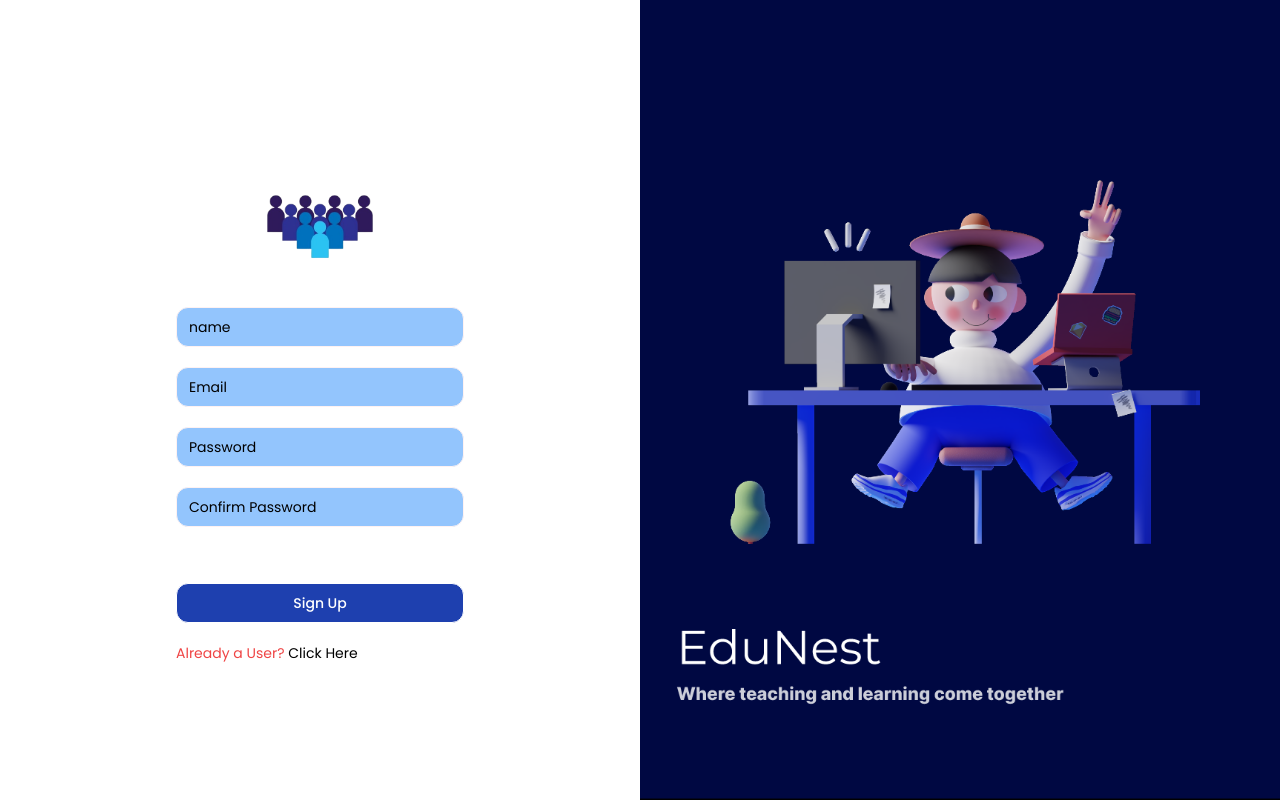
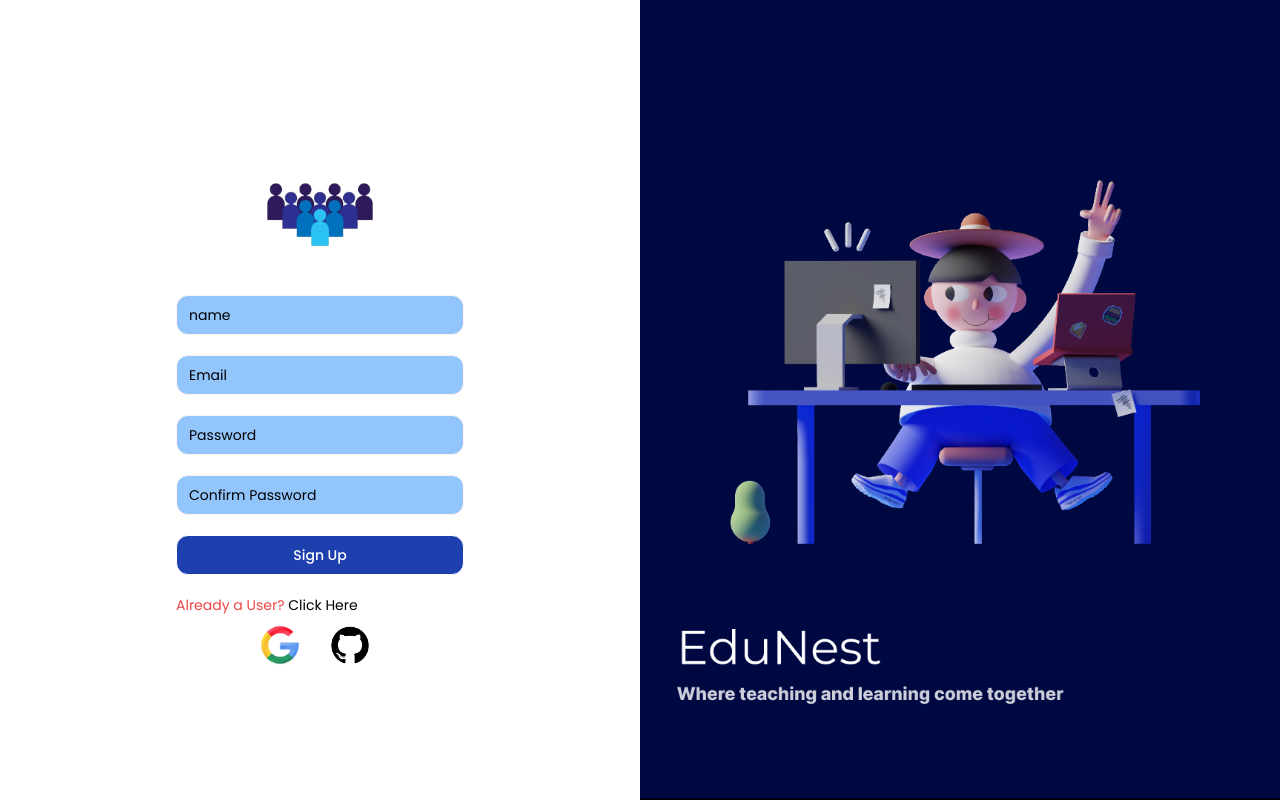
Before and after one commit to Gokulsuresh1918/EduNest, a Next.js app: page /signup in a window 1280 px wide. Built offline with nearby package versions, Linux system fonts and the light colour scheme.

Commit message:
form validadtion completed

```diff
--- a/package.json
+++ b/package.json
@@ -10,6 +10,7 @@
     "lint": "next lint"
   },
   "dependencies": {
+    "@hookform/resolvers": "^3.3.4",
     "@nextui-org/react": "^2.3.6",
     "@radix-ui/react-slot": "^1.0.2",
     "bcrypt": "^5.1.1",
@@ -24,9 +25,11 @@
     "next-auth": "^4.24.7",
     "react": "^18",
     "react-dom": "^18",
+    "react-hook-form": "^7.51.4",
     "react-icons": "^5.1.0",
     "tailwind-merge": "^2.3.0",
-    "tailwindcss-animate": "^1.0.7"
+    "tailwindcss-animate": "^1.0.7",
+    "zod": "^3.23.6"
   },
   "devDependencies": {
     "@types/node": "^20",
--- a/src/app/components/Auth/login.tsx
+++ b/src/app/components/Auth/login.tsx
@@ -1,19 +1,49 @@
 "use client";
 
 import React from "react";
+import Link from "next/link";
 import Image from "next/image";
 import imageUrl from "../../../../public/images/signupimage.png";
-import Link from "next/link";
 import Logo from "../../../../public/images/logo.png";
 import googleimg from "../../../../public/images/google logo.png";
 import githubimg from "../../../../public/images/github-removebg-preview.png";
 import { Input } from "@/components/ui/input";
 import { Button } from "@/components/ui/button";
 import { signIn, useSession } from "next-auth/react";
+import { useForm, SubmitHandler } from "react-hook-form";
+import { z } from "zod";
+import { zodResolver } from '@hookform/resolvers/zod';
+
+const schema = z.object({
+  email: z.string().email(),
+  password: z.string().min(6),
+});
+type FormField = z.infer<typeof schema>;
 
 const loginPage = () => {
   const { data, status } = useSession();
-  console.log("status", status);
+
+  const {
+    register,
+    handleSubmit,
+    setError,
+    formState: { errors, isSubmitting },
+  } = useForm<FormField>({
+    defaultValues: { email: "test@gmail.com", password: "asdfasdf" },
+    resolver: zodResolver(schema),
+  });
+
+  const onSubmit: SubmitHandler<FormField> = async (data) => {
+    try {
+      await new Promise((resolve) => setTimeout(resolve, 1000));
+      // throw new Error();
+      console.log("hello", data);
+    } catch (error) {
+      setError("root", {
+        message: "Error from the backend",
+      });
+    }
+  };
 
   return (
     <div className=" flex justify-center w-screen overflow-hidden">
@@ -30,32 +60,59 @@ const loginPage = () => {
             <Image src={Logo} alt="Logo" width={170} height={50} />
           </Link>
         </div>
-        <div className=" flex flex-col px-44 w-full gap-5 ">
+        <div>
           {/* bg-[#645FB7] */}
+          <form
+            onSubmit={handleSubmit(onSubmit)}
+            className=" flex flex-col px-44 w-full gap-4"
+          >
             <Input
+              {...register("email")}
               type="email"
               placeholder="Email"
               className="bg-blue-300 rounded-xl  border-red-50"
             />
+            {errors.email && (
+              <p className="text-red-700 text-sm animate-pulse">
+                {errors.email.message}
+              </p>
+            )}
+
             <Input
               type="password"
+              {...register("password")}
               placeholder="Password"
               className="bg-blue-300 rounded-xl border-red-50 "
             />
+            {errors.password && (
+              <p className="text-red-600 text-sm animate-pulse">
+                {errors.password.message}
+              </p>
+            )}
 
             <Button
+              disabled={isSubmitting}
               className="bg-blue-800 rounded-xl text-white  "
               variant="outline"
             >
-            Log In
+              {isSubmitting ? "...Loading" : "Log In"}
             </Button>
-          <h3 className="text-sm text-red-500">
+            {errors.root && (
+              <p className="text-red-500 text-xl animate-pulse">
+                {errors.root.message}
+              </p>
+            )}
+          </form>
+          <div className="flex justify-center">
+            <h3 className="text-lg text-red-800 flex justify-center ">
               New User ?{" "}
               <a href="/signup" className="text-black">
-              Click Here
+                SIGN UP
               </a>
             </h3>
-          <div className="flex justify-center items-center space-x-5 animate-pulse">
+          </div>
+
+          <div className="flex justify-center items-center space-x-5 ">
             <Image
               onClick={() => signIn("google")}
               src={googleimg}
--- a/src/app/components/Auth/signUp.tsx
+++ b/src/app/components/Auth/signUp.tsx
@@ -9,76 +9,42 @@ import googleimg from "../../../../public/images/google logo.png";
 import githubimg from "../../../../public/images/github-removebg-preview.png";
 import { Input } from "@/components/ui/input";
 import { Button } from "@/components/ui/button";
-import  { useRouter } from "next/navigation";
+import { useRouter } from "next/navigation";
+import { useForm, SubmitHandler } from "react-hook-form";
+import { z } from "zod";
+import { zodResolver } from "@hookform/resolvers/zod";
+import { signIn } from "next-auth/react";
 // import { signIn } from "next-auth/react";
 
+const schema = z.object({
+  name: z.string().min(3),
+  email: z.string().email(),
+  password: z.string().min(6),
+  confirmPassword: z.string().min(6),
+});
+type FormField = z.infer<typeof schema>;
+
 const signUpPage = () => {
-  const [name, setName] = useState("");
-  const [email, setEmail] = useState("");
-  const [password, setPassword] = useState("");
-  const [confirmPassword, setConfirmPassword] = useState("");
-  const [error, setError] = useState("");
-
   const router = useRouter();
 
-  const isValidEmail = (email: string) => {
-    let emailRegex = /^[\w\.-]+@[a-zA-Z\d\.-]+\.[a-zA-Z]{2,}$/;
-    return emailRegex.test(email);
-  };
-  const isValidName = (name: string) => {
-    var usernameRegex = /^[A-Za-z0-9_]{5,25}$/;
-    return usernameRegex.test(name);
-  };
-  const isValidPassword = (password: string) => {
-    var passwordRegex =
-      /^(?=.*[a-z])(?=.*[A-Z])(?=.*\d)(?=.*[^A-Za-z0-9]).{7,15}$/;
-    return passwordRegex.test(password);
-  };
+  const {
+    register,
+    handleSubmit,
+    setError,
+    formState: { isSubmitting, errors },
+  } = useForm<FormField>({
+    resolver: zodResolver(schema),
+  });
 
-  const handleSubmit = async (e: any) => {
-    console.log('vannu');
-
-    e.preventDefault();
-    if (!isValidEmail(email)) {
-      setError("email is invalid");
-
-      return;
-    }
-    if (!isValidName(name)) {
-      setError("name is invalid ");
-      return;
-    }
-    if (!isValidPassword(password)) {
-      setError("password is invalid");
-      return;
-    }
+  const onSubmit: SubmitHandler<FormField> = async (data) => {
     try {
-      const res = await fetch("/api/register", {
-        method: "POST",
-        headers: {
-          "Content-Type": "application/json",
-        },
-        body: JSON.stringify({
-          email,
-          password,
-        }),
+      await new Promise((resolve) => setTimeout(resolve, 1000));
+      // throw new Error();
+      console.log("hello", data);
+    } catch (error) {
+      setError("root", {
+        message: "Error from the backend",
       });
-      const data = await res.json();
-      if (res.ok) {
-        //todo here route to the ohter page
-        console.log('this responce oky now redirect ');
-          router.push("/login");
-
-      } else {
-        if (res.status === 400) {
-          setError("This user already exists");
-        } else {
-          setError(data.message || "An error occurred");
-        }
-      }
-    } catch (error) {
-      setError("Please try again");
-      console.log(error);
     }
   };
 
@@ -91,43 +57,70 @@ const signUpPage = () => {
           </Link>
         </div>
         <div className="flex flex-col px-44 w-full gap-5">
-          <form className="flex flex-col w-full gap-5"  onSubmit={handleSubmit}>
+          <form
+            onSubmit={handleSubmit(onSubmit)}
+            className="flex flex-col w-full gap-5"
+          >
             <Input
               type="text"
               placeholder="name"
-              // value={name}
-              onChange={(e) => setName(e.target.value)}
+              {...register("name")}
               className="bg-blue-300 rounded-xl border-red-50"
             />
+            {errors.name && (
+              <p className="text-red-600 text-xs animate-pulse">
+                {errors.name.message}
+              </p>
+            )}
+
             <Input
               type="email"
+              {...register("email")}
               placeholder="Email"
-
-              onChange={(e) => setEmail(e.target.value)}
               className="bg-blue-300 rounded-xl border-red-50"
             />
+            {errors.email && (
+              <p className="text-red-600 text-xs animate-pulse">
+                {errors.email.message}
+              </p>
+            )}
+
             <Input
               type="password"
+              {...register("password")}
               placeholder="Password"
-              // value='Gokul@123'
-              onChange={(e) => setPassword(e.target.value)}
               className="bg-blue-300 rounded-xl border-red-50"
             />
+            {errors.password && (
+              <p className="text-red-600 text-xs animate-pulse">
+                {errors.password.message}
+              </p>
+            )}
+
             <Input
               type="password"
+              {...register("confirmPassword")}
               placeholder="Confirm Password"
-              // value='Gokul@123'
-              onChange={(e) => setConfirmPassword(e.target.value)}
               className="bg-blue-300 rounded-xl border-red-50"
             />
-            <p className="text-red-600 mb-4 text-[16px]">{error && error}</p>
+            {errors.confirmPassword && (
+              <p className="text-red-600 text-xs animate-pulse">
+                {errors.confirmPassword.message}
+              </p>
+            )}
             <Button
+              disabled={isSubmitting}
               type="submit"
               className="bg-blue-800 text-white rounded-xl"
               variant="outline"
             >
-              Sign Up
+              {isSubmitting ? "...Submitting" : " Sign Up"}
             </Button>
+            {errors.root && (
+              <p className="text-red-500 text-sm animate-pulse">
+                {errors.root.message}
+              </p>
+            )}
           </form>
 
           <h3 className="text-sm text-red-500">
@@ -137,6 +130,22 @@ const signUpPage = () => {
             </a>
           </h3>
         </div>
+        <div className="flex justify-center items-center space-x-5 ">
+            <Image
+              onClick={() => signIn("google")}
+              src={googleimg}
+              alt="google logo"
+              width={40}
+              height={45}
+            />
+            <Image
+              onClick={() => signIn("github")}
+              src={githubimg}
+              alt="github logo"
+              width={60}
+              height={60}
+            />
+          </div>
       </div>
 
       <div className="w-[50%] hidden h-screen sm:block">
```
Also changed, not shown: 1 other file (tests, documents, lock files or other folders). Lines whose indentation alone changed are shown as unchanged.
